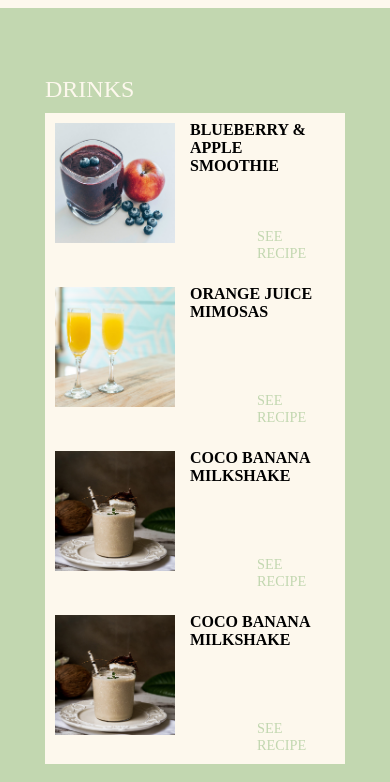
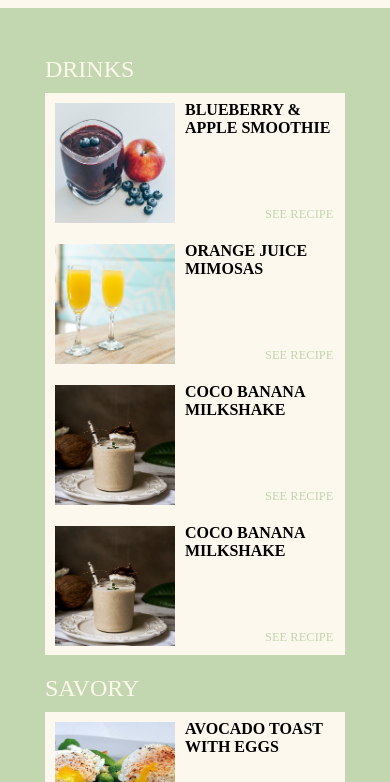
Before and after one commit to orneskog/project13, a plain HTML site: page recipe_overview.html in a window 390 px wide. Shown: the part 62-844 px from the top of the page. Drawn offline with Linux system fonts and the light colour scheme.

Commit message:
Made recipe_overview.html responsive
also fixed minor error in header on package_product.html

```diff
--- a/package_product.css
+++ b/package_product.css
@@ -39,6 +39,9 @@ header {
  position: fixed;
  width: 100%;
 }
+li {
+  list-style: none;
+}
 .navbar{
   min-height: 70px;
   display: flex;
@@ -48,7 +51,6 @@ header {
   text-transform: uppercase;
   font-family: "Futura-CondensedMedium";
   font-size: 18pt;
-  list-style: none;
   }
 .nav-menu{
 display: flex;
--- a/recipe_overview.css
+++ b/recipe_overview.css
@@ -85,12 +85,11 @@ background-color: #FDF8ED;
   grid-template-columns: repeat(auto-fit, 300px);
   justify-content: center;
   gap: 30px;
-  max-width: 1220px;
+  max-width: 960px;
   margin: auto;
   font-family: "Futura";
   text-transform: uppercase;
   font-size: 16pt;
-  padding: 20px;
   padding-bottom: 30px;
   margin-top: 100px;
 }
@@ -122,12 +121,32 @@ h5 {
 }
 h6 {
   font-weight: lighter;
-  margin-left: 202px;
+  margin-left: 210px;
   margin-top: -21px;
 }
 @media(max-width:1000px){
   .navbar {
     font-size: 14pt;
+  }
+  .recipestartpage {
+    grid-template-columns: repeat(auto-fit, 250px);
+    gap: 20px;
+    max-width: 810px;
+    font-size: 14pt;
+    padding: 0 10px;
+    padding-bottom: 30px;
+    margin-top: 100px;
+  }
+  .recipe {
+    max-width: 100px;
+  }
+  h5 {
+    font-size: 11pt;
+    max-width: 120px;
+  }
+  h6 {
+    margin-left: 160px;
+    margin-top: -21px;
   }
 }
 @media(max-width:833px){
@@ -169,4 +188,24 @@ h6 {
     box-shadow: rgba(0, 0, 0, 0.4) 0px 400px 100px 100px;}
     /* https://getcssscan.com/css-box-shadow-examples used this link to get drop shadow properties. */
 
+    .recipestartpage {
+      grid-template-columns: repeat(auto-fit, 300px);
+      gap: 20px;
+      max-width: 300px;
+      font-size: 14pt;
+      padding: 0 10px;
+      padding-bottom: 30px;
+      margin-top: 100px;
+    }
+    .recipe {
+      max-width: 120px;
+    }
+    h5 {
+      font-size: 12pt;
+      max-width: 150px;
+    }
+    h6 {
+      margin-left: 210px;
+      margin-top: -21px;
+    }
   }
```
